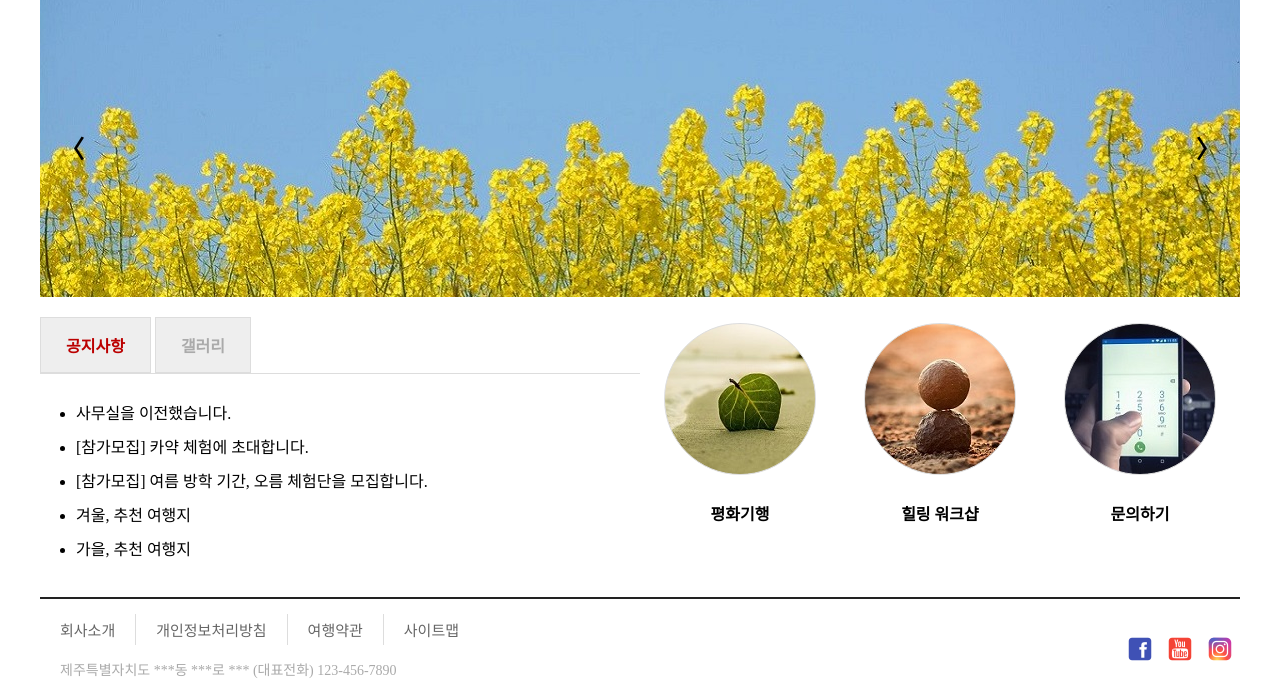
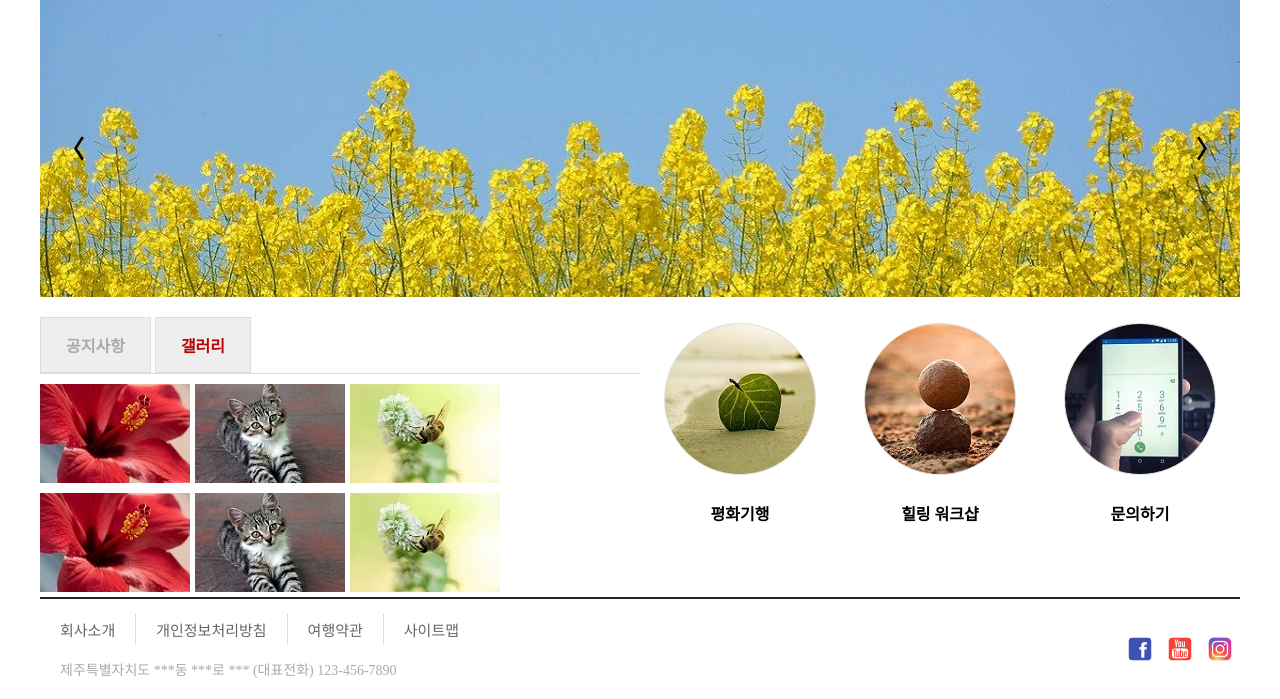
Before and after one commit to oink24/HTML, a plain HTML site: page DreamJeju/index.html in a window 1280 px wide. Both pictures are taken after a click on the label "갤러리". Shown: the part 103-802 px from the top of the page. Drawn offline with nearby package versions, Linux system fonts and the light colour scheme.

Commit message:
탭 메뉴 구현

```diff
--- a/DreamJeju/CSS/style.css
+++ b/DreamJeju/CSS/style.css
@@ -132,7 +132,7 @@
     #tabMenu > label > input[type=radio] {
         display: none;
     }
-    #tabMenu > label:first-child {
+    #tabMenu > label.on {
         color: #bb0000;
     }
     #tabMenu > section {
@@ -159,6 +159,11 @@
     }
     #tabMenu > section ul > li {
         margin-bottom: 10px;
+    }
+    #tabMenu article img {
+        float: left;
+        margin-top: 10px;
+        margin-right: 5px;
     }
 
     #links {
--- a/DreamJeju/index.html
+++ b/DreamJeju/index.html
@@ -8,6 +8,7 @@
         <script src="https://ajax.googleapis.com/ajax/libs/jquery/3.7.0/jquery.min.js"></script>
         <script>
             $(function(){
+
                 // 슬라이드쇼 구현
                 const slides = $('.slides');
                 let i = 0;
@@ -32,6 +33,27 @@
                     slides.eq(i).css('left', '-100%').animate({'left': 0}, 1000);
                 })
             });
+
+            // 탭 메뉴 구현
+            window.onload = function(){
+                const tabBtn = document.querySelectorAll('#tabMenu > label'); // label이 2개라 All로 선택
+                const tabContent = document.querySelectorAll('#tabMenu article');
+
+                tabBtn[0].onclick = function(){
+                    tabBtn[1].classList.remove('on');
+                    this.classList.add('on');
+
+                    tabContent[1].classList.remove('on');
+                    tabContent[0].classList.add('on');
+                }
+                tabBtn[1].onclick = function(){
+                    tabBtn[0].classList.remove('on');
+                    this.classList.add('on');
+
+                    tabContent[0].classList.remove('on');
+                    tabContent[1].classList.add('on');
+                }
+            }
         </script>
     </head>
     <body>
@@ -78,7 +100,7 @@
 
                 <div id="contents">
                     <div id="tabMenu">
-                        <label><input type="radio" name="tabs" id="tab1" checked>공지사항</label>
+                        <label class="on"><input type="radio" name="tabs" id="tab1" checked>공지사항</label>
                         <label><input type="radio" name="tabs" id="tab2">갤러리</label>
                         <section>
                             <article class="on">
```
